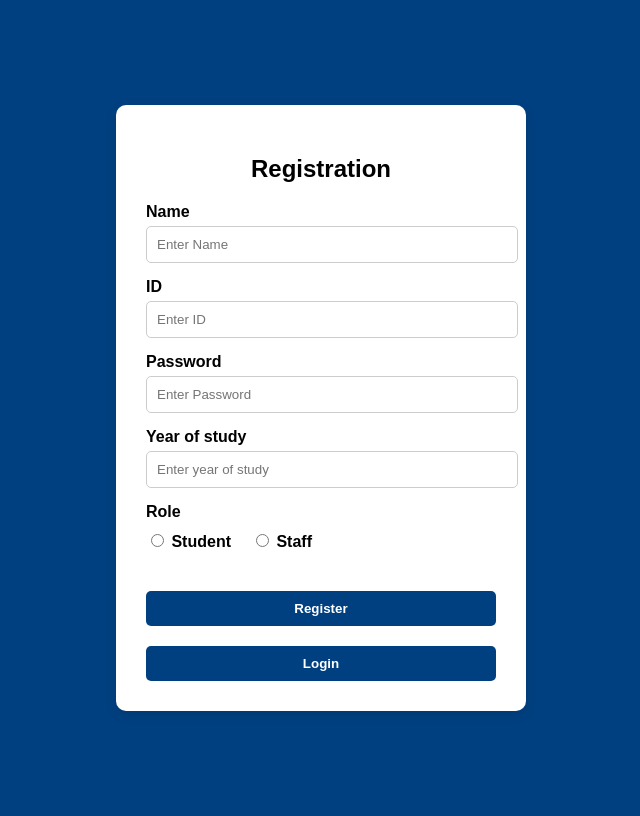
After one commit to surendhar1106/leave-portal, a Flask app: page /register_page in a window 1280 px wide. The commit adds this page. Shown: the whole page, without its empty margins (319-959 px from the left). Run offline with Flask 3, Linux system fonts and the light colour scheme.

Commit message:
done so many changes can elabrate!

```diff
--- a/app.py
+++ b/app.py
@@ -1,15 +1,106 @@
 from flask import Flask, render_template, request, redirect, url_for, session
+import sqlite3
+
 
 app = Flask(__name__)
 
 app.secret_key = 'y'
 
 
+# Initializing Data Base
+def init_db():
+    with sqlite3.connect('database.db') as conn:
+        conn.execute('''
+            CREATE TABLE IF NOT EXISTS leave_requests (
+                id INTEGER PRIMARY KEY,
+                leave_type TEXT,
+                from_date TEXT,
+                to_date TEXT,
+                from_time TEXT,
+                to_time TEXT,
+                reason TEXT,
+                status TEXT  DEFAULT 'Pending'
+            )
+        ''')
+
+    with sqlite3.connect('database.db') as conn:
+        conn.execute('''
+            CREATE TABLE IF NOT EXISTS student_info (
+                     id INTEGER PRIMARY KEY,
+                     name TEXT,
+                     student_id TEXT,
+                     password TEXT
+                     year TEXT
+                     )
+        ''')
+
+
+    with sqlite3.connect('database.db') as conn:
+        conn.execute('''
+            CREATE TABLE IF NOT EXISTS faculty_info (
+                     id INTEGER PRIMARY KEY,
+                     name TEXT,
+                     faculty_id TEXT,
+                     password TEXT
+                     )
+''')
+
+
+init_db()
+
 #landing page
 @app.route('/')
 def index():
-    session['logged_in'] = False
+    session['slogged_in'] = False
+    session['flogged_in'] = False
     return render_template('student_login.html')
+
+
+#Register page
+@app.route('/register_page')
+def register_page():
+    return render_template('Register.html')
+
+
+#Register Route
+@app.route('/register' , methods=['POST'])
+def register():
+        name = request.form['name']
+        student_id = request.form['student_id']
+        password = request.form['password']
+        year = request.form['year']
+        role = request.form.get('role')
+
+        if role == 'student':
+            with sqlite3.connect('database.db') as conn:
+                cursor = conn.cursor()
+                # Check if student_id already exists
+                cursor.execute('SELECT * FROM student_info WHERE student_id = ?', (student_id,))
+                if cursor.fetchone():
+                    return render_template('Register.html', error='Student ID already registered.')
+
+                # Insert new student
+                cursor.execute('INSERT INTO student_info (name, student_id, password,year) VALUES (?, ?, ? , ?)',
+                            (name, student_id, password,year))
+                conn.commit()
+                return render_template('Register.html', message='Registration successful! Please login.')
+
+        elif role == 'staff':
+            with sqlite3.connect('database.db') as conn:
+                cursor = conn.cursor()
+                # Check if faculty_id already exists
+                cursor.execute('SELECT * FROM faculty_info WHERE faculty_id = ?', (student_id,))
+                if cursor.fetchone():
+                    return render_template('Register.html', error='Faculty ID already registered.')
+
+                # Insert new faculty
+                cursor.execute('INSERT INTO faculty_info (name, faculty_id, password) VALUES (?, ?, ?)',
+                            (name, student_id, password))
+                conn.commit()
+                return render_template('Register.html', message='Registration successful! Please login.')
+
+        else:
+            return render_template('Register.html', error='Please choose a role')
 
 
 #login check and route student page
@@ -28,7 +119,7 @@ def login():
     if user_type == 'student':
 
         if username == stored_username and password == stored_password:
-            session['logged_in'] = True
+            session['slogged_in'] = True
             return redirect(url_for('student_dashboard'))
 
         else:
@@ -48,9 +139,14 @@ def login():
 #student dashboard route
 @app.route('/student_dashboard')
 def student_dashboard():
-    print(session['logged_in'])
-    if 'logged_in' in session and session['logged_in']:
-        return render_template('student_dashboard.html')
+    print(session['slogged_in'])
+    if 'slogged_in' in session and session['slogged_in']:
+        with sqlite3.connect('database.db') as conn:
+            info = conn.execute('SELECT * FROM student_info').fetchall()
+            rows = conn.execute('SELECT * FROM leave_requests').fetchall()
+            print(rows)
+            print(info)
+        return render_template('student_dashboard.html', records=rows, student_info=info)
     else:
         return redirect(url_for('index'))
 
@@ -64,7 +160,11 @@ def staff_login_page():
 #staff dashboard route
 @app.route('/faculty_dashboard')
 def faculty_dashboard():
-    return render_template('faculty_dashboard.html')
+    print(session['flogged_in'])
+    if 'flogged_in' in session and session['flogged_in']:
+        return render_template('faculty_dashboard.html')
+    else:
+        return redirect(url_for('staff_login_page'))
 
 
 #staff login and rerouting to student login
@@ -83,7 +183,7 @@ def rr_student():
     if user_type == 'staff':
 
         if username == stored_username and password == stored_password:
-            session['logged_in'] = True
+            session['flogged_in'] = True
             return redirect(url_for('faculty_dashboard'))
 
         else:
@@ -93,6 +193,33 @@ def rr_student():
         return redirect(url_for('index'))
 
 
+#leave apply page route
+@app.route('/leave_page')
+def leave_page():
+    return render_template('leave_apply.html')
+
+
+#leave submit
+@app.route('/submit_leave', methods=['POST'])
+def submit_leave():
+
+    leave_type = request.form.get('leave_type')
+    from_date = request.form.get('from-date')
+    to_date = request.form.get('to-date')
+    from_time = request.form.get('from-time')
+    to_time = request.form.get('to-time')
+    reason = request.form.get('reason')
+    status = 'Pending'
+    print(leave_type,from_date,to_date,from_time,to_time,reason)
+
+    with sqlite3.connect('database.db') as conn:
+         conn.execute('''
+                INSERT INTO leave_requests (leave_type, from_date, to_date, from_time, to_time, reason, status)
+                VALUES (?, ?, ?, ?, ?, ?, ?)
+            ''', (leave_type, from_date, to_date, from_time, to_time, reason,status))
+
+    return redirect(url_for('student_dashboard'))
+
 #main check
 if __name__ == '__main__':
     app.run(debug=True)
--- /dev/null
+++ b/static/register.css
@@ -0,0 +1,59 @@
+body {
+  font-family: Arial, sans-serif;
+  background-color: #004080;
+  display: flex;
+  justify-content: center;
+  align-items: center;
+  height: 100vh;
+}
+
+.register-container {
+  background-color: white;
+  padding: 30px;
+  border-radius: 10px;
+  box-shadow: 0 4px 12px rgba(0,0,0,0.1);
+  width: 350px;
+}
+
+.register-container h2 {
+  text-align: center;
+  margin-bottom: 20px;
+}
+
+.form-group {
+  margin-bottom: 15px;
+}
+
+label {
+  display: block;
+  margin-bottom: 5px;
+  font-weight: bold;
+}
+
+input[type="text"], input[type="password"] {
+  width: 100%;
+  padding: 10px;
+  border-radius: 5px;
+  border: 1px solid #ccc;
+}
+
+.radio-group {
+  display: flex;
+  gap: 20px;
+  margin-top: 10px;
+}
+
+.register-btn {
+  width: 100%;
+  padding: 10px;
+  background-color: #004080;
+  color: white;
+  border: none;
+  border-radius: 5px;
+  font-weight: bold;
+  margin-top: 20px;
+}
+
+.register-btn:hover {
+  background-color: #003060;
+}
--- /dev/null
+++ b/templates/Register.html
@@ -0,0 +1,58 @@
+<!DOCTYPE html>
+<html lang="en">
+<head>
+  <meta charset="UTF-8">
+  <title>Registration</title>
+  <link rel="stylesheet" href="{{url_for('static', filename='register.css')}}">
+</head>
+<body>
+
+<div class="register-container">
+  <form action="/register" method="POST">
+    <h2>Registration</h2>
+
+    <div class="form-group">
+      <label for="name">Name</label>
+      <input type="text" id="name" name="name" placeholder="Enter Name" required>
+    </div>
+
+    <div class="form-group">
+      <label for="id">ID</label>
+      <input type="text" id="id" name="student_id" placeholder="Enter ID" required>
+    </div>
+
+    <div class="form-group">
+      <label for="password">Password</label>
+      <input type="password" id="password" name="password" placeholder="Enter Password" required>
+    </div>
+
+    <div class="form-group">
+      <label for="year">Year of study</label>
+      <input type="text" id="year" name="year" placeholder="Enter year of study" required>
+    </div>
+
+    <div class="form-group">
+      <label>Role</label>
+      <div class="radio-group">
+        <label><input type="radio" name="role" value="student"> Student</label>
+        <label><input type="radio" name="role" value="staff"> Staff</label>
+      </div>
+    </div>
+
+    <button type="submit" class="register-btn">Register</button>
+  </form>
+
+  {% if message %}
+    <p style="color: green;">{{ message }}</p>
+  {% elif error %}
+    <p style="color: red;">{{ error }}</p>
+  {% endif %}
+
+  <form action="{{ url_for('index') }}" method="get">
+    <button type="submit" class="register-btn" >Login</button>
+  </form>
+
+</div>
+
+</body>
+</html>
--- a/templates/student_login.html
+++ b/templates/student_login.html
@@ -29,6 +29,8 @@
 
       <button type="submit"name="user_type" value="staff" class="alt-login-btn" formnovalidate>Staff Login</button>
   </form>
+  <br>
+  <a href="{{url_for('register_page')}}">Don't have a account , Register for one !</a>
   </div>
 
 </body>
```
Also changed, not shown: templates/leave_apply.html (+11 -11 lines), templates/student_dashboard.html (+22 -32 lines), database.db (added).
